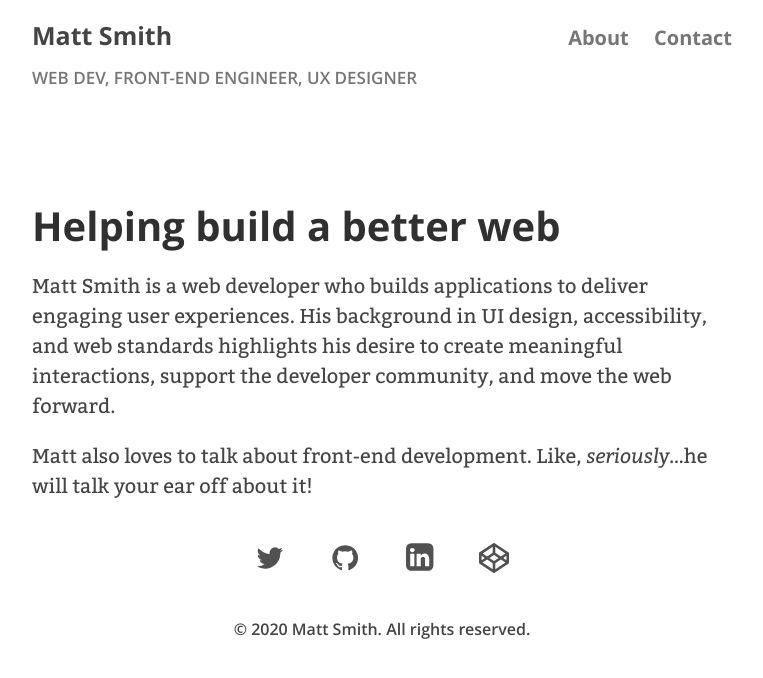
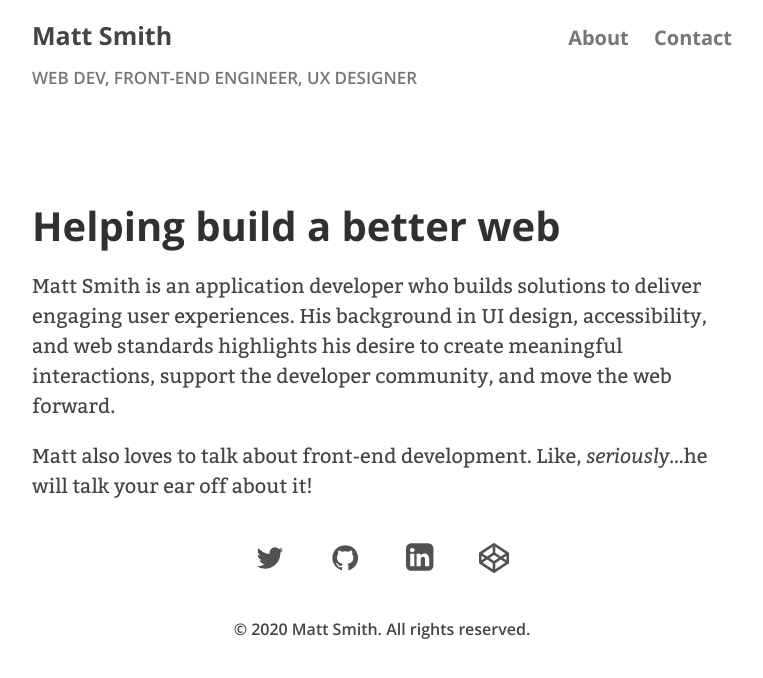
Before and after one commit to AllThingsSmitty/allthingssmitty.github.io, a Jekyll site: the page built from about.md, in a window 1280 px wide. Shown: the top 678 px of the page, without its empty margins (258-1021 px from the left). Built offline with Jekyll 4.4.1, drawn with Linux system fonts in a browser that asks for light colours; comment, search, counter and statistics services are not loaded.

Commit message:
Minor edit

```diff
--- a/about.md
+++ b/about.md
@@ -3,6 +3,6 @@ layout: page
 title: Helping build a better web
 ---
 
-Matt Smith is a web developer who builds applications to deliver engaging user experiences. His background in UI design, accessibility, and web standards highlights his desire to create meaningful interactions, support the developer community, and move the web forward.
+Matt Smith is an application developer who builds solutions to deliver engaging user experiences. His background in UI design, accessibility, and web standards highlights his desire to create meaningful interactions, support the developer community, and move the web forward.
 
 Matt also loves to talk about front-end development. Like, *seriously*...he will talk your ear off about it!
```
